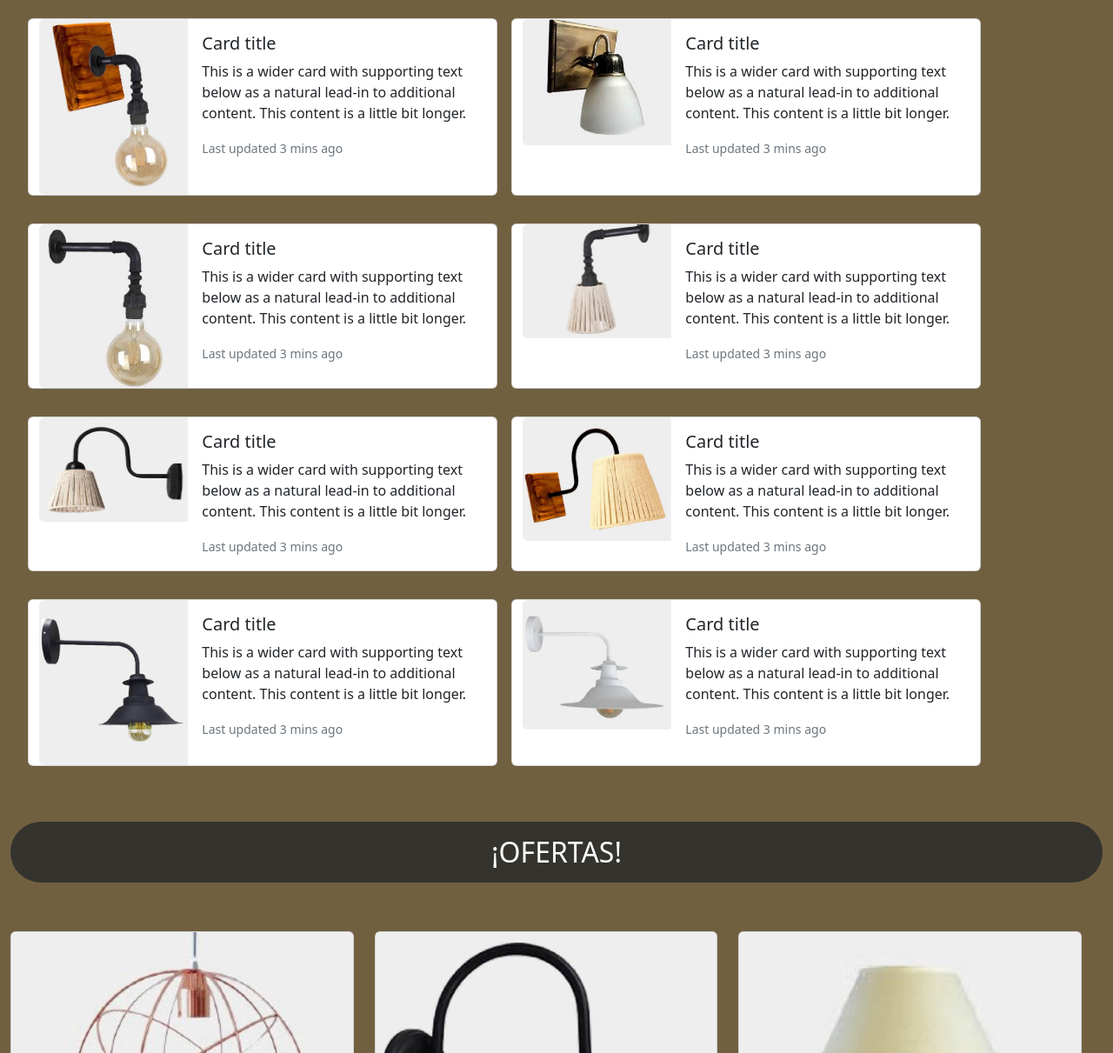
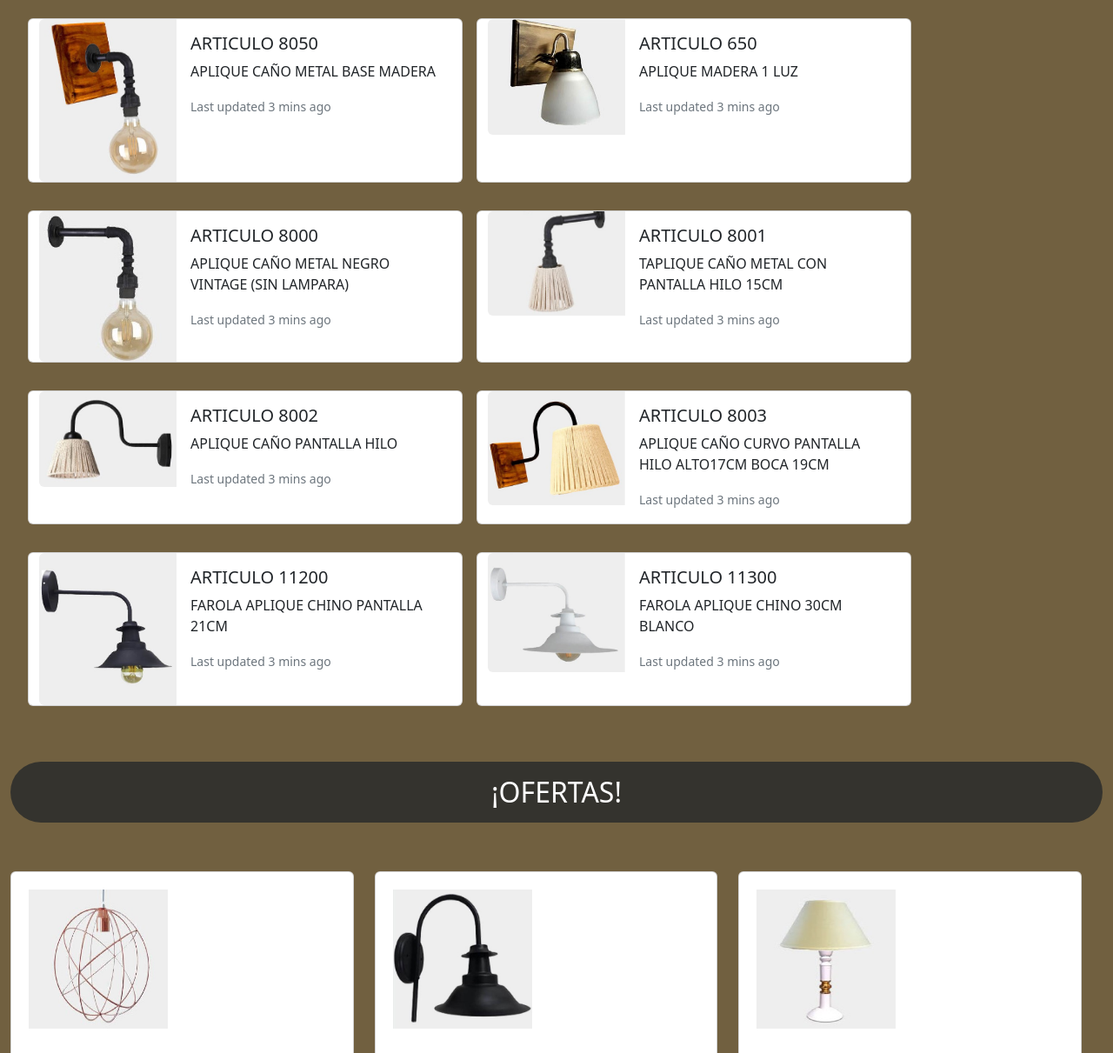
Before and after one commit to martinorlando02/VINCI-ILUMINACION, a website: page pages/apliques.html in a window 1280 px wide. Shown: the part 249-1460 px from the top of the page at 87% size. Drawn offline with nearby package versions, Linux system fonts and the light colour scheme.

Commit message:
ENTREGA FINAL

```diff
--- a/pages/apliques.html
+++ b/pages/apliques.html
@@ -47,113 +47,113 @@
                 </div>
                 <div class="col-12 col-sm-12 col-lg-12 ms-3">
                     <div class="row">
-                        <div class="card mb-3 mt-3 ms-3" style="max-width: 540px;">
+                        <div class="card mb-3 mt-3 ms-3" style="max-width: 500px;">
                             <div class="row g-0">
                             <div class="col-md-4">
                                 <img src="../images/apliquemadera.jpg" class="img-fluid rounded-start" alt="APLIQUEMADERA">
                             </div>
                             <div class="col-md-8">
                                 <div class="card-body">
-                                <h5 class="card-title">Card title</h5>
-                                <p class="card-text">This is a wider card with supporting text below as a natural lead-in to additional content. This content is a little bit longer.</p>
+                                <h5 class="card-title">ARTICULO 8050</h5>
+                                <p class="card-text">APLIQUE CAÑO METAL BASE MADERA</p>
                                 <p class="card-text"><small class="text-muted">Last updated 3 mins ago</small></p>
                                 </div>
                             </div>
                             </div>
                         </div>
-                        <div class="card mb-3 mt-3 ms-3" style="max-width: 540px;">
+                        <div class="card mb-3 mt-3 ms-3" style="max-width: 500px;">
                             <div class="row g-0">
                             <div class="col-md-4">
                                 <img src="../images/aplique1.jpg" class="img-fluid rounded-start" alt="APLIQUE1">
                             </div>
                             <div class="col-md-8">
                                 <div class="card-body">
-                                <h5 class="card-title">Card title</h5>
-                                <p class="card-text">This is a wider card with supporting text below as a natural lead-in to additional content. This content is a little bit longer.</p>
+                                <h5 class="card-title">ARTICULO 650</h5>
+                                <p class="card-text">APLIQUE MADERA 1 LUZ</p>
                                 <p class="card-text"><small class="text-muted">Last updated 3 mins ago</small></p>
                                 </div>
                             </div>
                             </div>
                         </div>
-                        <div class="card mb-3 mt-3 ms-3" style="max-width: 540px;">
+                        <div class="card mb-3 mt-3 ms-3" style="max-width: 500px;">
                             <div class="row g-0">
                             <div class="col-md-4">
                                 <img src="../images/aplique2.jpg" class="img-fluid rounded-start" alt="APLIQUE2">
                             </div>
                             <div class="col-md-8">
                                 <div class="card-body">
-                                <h5 class="card-title">Card title</h5>
-                                <p class="card-text">This is a wider card with supporting text below as a natural lead-in to additional content. This content is a little bit longer.</p>
+                                <h5 class="card-title">ARTICULO 8000</h5>
+                                <p class="card-text">APLIQUE CAÑO METAL NEGRO VINTAGE (SIN LAMPARA)</p>
                                 <p class="card-text"><small class="text-muted">Last updated 3 mins ago</small></p>
                                 </div>
                             </div>
                             </div>
                         </div>
-                        <div class="card mb-3 mt-3 ms-3" style="max-width: 540px;">
+                        <div class="card mb-3 mt-3 ms-3" style="max-width: 500px;">
                             <div class="row g-0">
                             <div class="col-md-4">
                                 <img src="../images/aplique3.jpg" class="img-fluid rounded-start" alt="APLIQUE3">
                             </div>
                             <div class="col-md-8">
                                 <div class="card-body">
-                                <h5 class="card-title">Card title</h5>
-                                <p class="card-text">This is a wider card with supporting text below as a natural lead-in to additional content. This content is a little bit longer.</p>
+                                <h5 class="card-title">ARTICULO 8001</h5>
+                                <p class="card-text">TAPLIQUE CAÑO METAL CON PANTALLA HILO 15CM</p>
                                 <p class="card-text"><small class="text-muted">Last updated 3 mins ago</small></p>
                                 </div>
                             </div>
                             </div>
                         </div>
-                        <div class="card mb-3 mt-3 ms-3" style="max-width: 540px;">
+                        <div class="card mb-3 mt-3 ms-3" style="max-width: 500px;">
                             <div class="row g-0">
                             <div class="col-md-4">
                                 <img src="../images/aplique4.jpg" class="img-fluid rounded-start" alt="APLIQUE4">
                             </div>
                             <div class="col-md-8">
                                 <div class="card-body">
-                                <h5 class="card-title">Card title</h5>
-                                <p class="card-text">This is a wider card with supporting text below as a natural lead-in to additional content. This content is a little bit longer.</p>
+                                <h5 class="card-title">ARTICULO 8002</h5>
+                                <p class="card-text">APLIQUE CAÑO PANTALLA HILO</p>
                                 <p class="card-text"><small class="text-muted">Last updated 3 mins ago</small></p>
                                 </div>
                             </div>
                             </div>
                         </div>
-                        <div class="card mb-3 mt-3 ms-3" style="max-width: 540px;">
+                        <div class="card mb-3 mt-3 ms-3" style="max-width: 500px;">
                             <div class="row g-0">
                             <div class="col-md-4">
                                 <img src="../images/aplique5.jpg" class="img-fluid rounded-start" alt="APLIQUE5">
                             </div>
                             <div class="col-md-8">
                                 <div class="card-body">
-                                <h5 class="card-title">Card title</h5>
-                                <p class="card-text">This is a wider card with supporting text below as a natural lead-in to additional content. This content is a little bit longer.</p>
+                                <h5 class="card-title">ARTICULO 8003</h5>
+                                <p class="card-text">APLIQUE CAÑO CURVO PANTALLA HILO ALTO17CM BOCA 19CM</p>
                                 <p class="card-text"><small class="text-muted">Last updated 3 mins ago</small></p>
                                 </div>
                             </div>
                             </div>
                         </div>
-                        <div class="card mb-3 mt-3 ms-3" style="max-width: 540px;">
+                        <div class="card mb-3 mt-3 ms-3" style="max-width: 500px;">
                             <div class="row g-0">
                             <div class="col-md-4">
                                 <img src="../images/aplique6.jpg" class="img-fluid rounded-start" alt="APLIQUE6">
                             </div>
                             <div class="col-md-8">
                                 <div class="card-body">
-                                <h5 class="card-title">Card title</h5>
-                                <p class="card-text">This is a wider card with supporting text below as a natural lead-in to additional content. This content is a little bit longer.</p>
+                                <h5 class="card-title">ARTICULO 11200</h5>
+                                <p class="card-text">FAROLA APLIQUE CHINO PANTALLA 21CM</p>
                                 <p class="card-text"><small class="text-muted">Last updated 3 mins ago</small></p>
                                 </div>
                             </div>
                             </div>
                         </div>
-                        <div class="card mb-3 mt-3 ms-3" style="max-width: 540px;">
+                        <div class="card mb-3 mt-3 ms-3" style="max-width: 500px;">
                             <div class="row g-0">
                             <div class="col-md-4">
                                 <img src="../images/aaplique7.jpg" class="img-fluid rounded-start" alt="APLIQUE7">
                             </div>
                             <div class="col-md-8">
                                 <div class="card-body">
-                                <h5 class="card-title">Card title</h5>
-                                <p class="card-text">This is a wider card with supporting text below as a natural lead-in to additional content. This content is a little bit longer.</p>
+                                <h5 class="card-title">ARTICULO 11300</h5>
+                                <p class="card-text">FAROLA APLIQUE CHINO 30CM BLANCO</p>
                                 <p class="card-text"><small class="text-muted">Last updated 3 mins ago</small></p>
                                 </div>
                             </div>
@@ -172,7 +172,7 @@
                         <div class="row row-cols-1 row-cols-md-3 g-4">
                             <div class="col">
                             <div class="card h-100">
-                                <img src="../images/colgantepromo.jpg" class="img-fluid card-img-top" alt="COLGANTEPROMO">
+                                <img src="../images/colgantepromo.jpg" class="img-resolucion img-fluid card-img-top" alt="COLGANTEPROMO">
                                 <div class="card-body">
                                 <h5 class="card-title">COLGANTE GLOBO</h5>
                                 <p class="card-text">Cobre brilloso, 30cm</p>
@@ -184,7 +184,7 @@
                             </div>
                             <div class="col">
                             <div class="card h-100">
-                                <img src="../images/apliquepromo.jpg" class="img-fluid card-img-top" alt="APLIQUEPROMO">
+                                <img src="../images/apliquepromo.jpg" class="img-resolucion img-fluid card-img-top" alt="APLIQUEPROMO">
                                 <div class="card-body">
                                 <h5 class="card-title">FAROLA</h5>
                                 <p class="card-text">Caño curvo, negro/blanco, pantalla 21cm</p>
@@ -196,7 +196,7 @@
                             </div>
                             <div class="col">
                             <div class="card h-100">
-                                <img src="../images/veladorpromo.jpg" class="img-fluid card-img-top" alt="VELADORPROMO">
+                                <img src="../images/veladorpromo.jpg" class="img-resolucion img-fluid card-img-top" alt="VELADORPROMO">
                                 <div class="card-body">
                                 <h5 class="card-title">VELADOR ECO</h5>
                                 <p class="card-text">Pantalla celon, pvc, alto 32cm</p>
--- a/scss/estilos.scss
+++ b/scss/estilos.scss
@@ -1,7 +1,8 @@
 @import "variables";
-body{
+* {
     margin: 0;
     padding: 0;
+    box-sizing: border-box;
 }
 .color-fondo{
     background-color: $color_fondo;
@@ -26,4 +27,20 @@ footer{
 }
 main{
     min-height: 100vh;
+    width: 100%;
 }
+.img-fondo {
+    height: 100vh;
+}
+.img-resolucion {
+    display: flex;
+    justify-content: center;
+    align-items: center;
+    padding: 20px;
+    width: 200px;
+    height: 200px;
+}
+.img-carrousel{
+    width: 200px;
+    height: 500px;
+}
```
Also changed, not shown: index.html (+1 -1 lines), pages/colgantes.html (+15 -15 lines), pages/veladores.html (+6 -6 lines), css/estilos.css, 1 other file.
